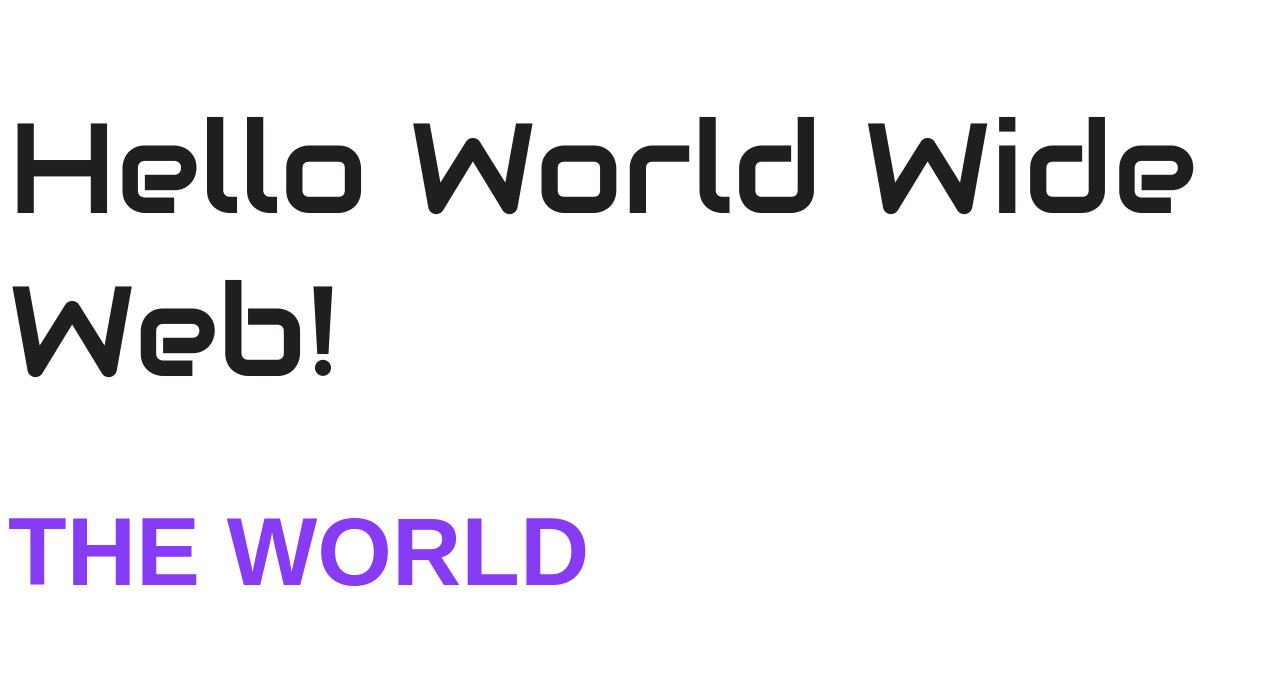
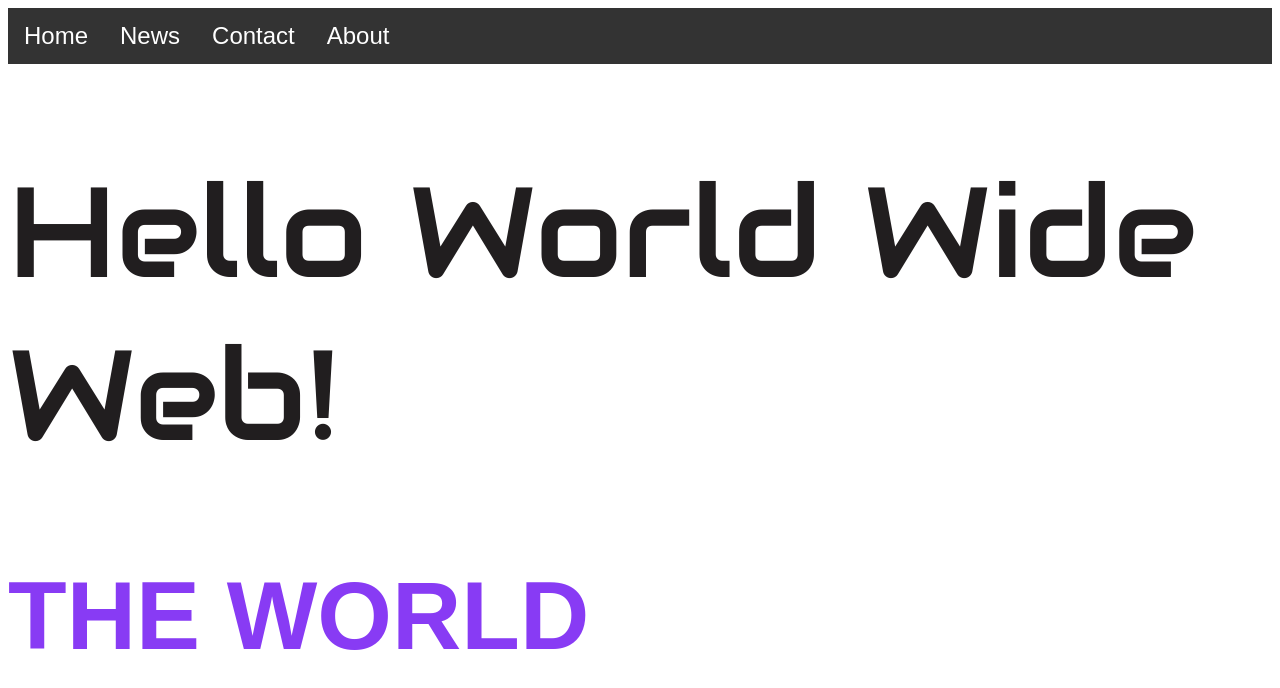
Before and after one commit to ZJ-netizen-cat/assignment-3, a plain HTML site: page index.html in a window 1280 px wide. Drawn offline with Linux system fonts and the light colour scheme; a web font is replaced by a local one.

Commit message:
( ◕ ◞ ◕ ) auto commit

```diff
--- a/index.html
+++ b/index.html
@@ -11,6 +11,7 @@
       html {
         font-size: 16px;
       }
+
       body {
         font-family: "Sofia Sans", sans-serif;
         font-optical-sizing: auto;
@@ -19,12 +20,14 @@
         font-size: 1.5em;
         color: #211E1F;
       }
+
       h1 {
-          font-family: "Audiowide", sans-serif;
-          font-weight: 400;
-          font-style: normal;
+        font-family: "Audiowide", sans-serif;
+        font-weight: 400;
+        font-style: normal;
         font-size: 5.33em;
       }
+
       h2 {
         font-family: "Sofia Sans", sans-serif;
         font-optical-sizing: auto;
@@ -33,6 +36,7 @@
         font-size: 4em;
         color: #883BF4;
       }
+
       h3 {
         font-family: "Sofia Sans", sans-serif;
         font-optical-sizing: auto;
@@ -41,11 +45,36 @@
         font-size: 2em;
         color: #883BF4;
       }
+      ul {
+  list-style-type: none;
+  margin: 0;
+  padding: 0;
+  overflow: hidden;
+  background-color: #333333;
+}
+
+ul li {
+  float: left;
+}
+
+ul li a {
+  display: block;
+  color: white;
+  text-align: center;
+  padding: 14px 16px;
+  text-decoration: none;
+}
+
+ul li a:hover {
+  background-color: #111111;
+}
+
       .container2 {
         display: grid;
         grid-template-columns: 50% 50%;
         gap: 100px;
       }
+
       .grid-item {
         min-height: 150px;
         gap: 30px;
@@ -53,6 +82,12 @@
     </style>
   </head>
   <body>
+    <ul>
+      <li><a href="https://www.w3schools.com/css/tryit.asp?filename=trycss_navbar_horizontal_float">Home</a></li>
+      <li><a href="https://www.w3schools.com/css/tryit.asp?filename=trycss_navbar_horizontal_flex">News</a></li>
+      <li><a href="https://www.w3schools.com/css/tryit.asp?filename=trycss_navbar_horizontal_flex">Contact</a></li>
+      <li><a href="https://www.w3schools.com/css/tryit.asp?filename=trycss_navbar_horizontal_flex">About</a></li>
+    </ul>
     <h1>Hello World Wide Web!</h1>
     <h2>THE WORLD</h2>
   </body>
```
